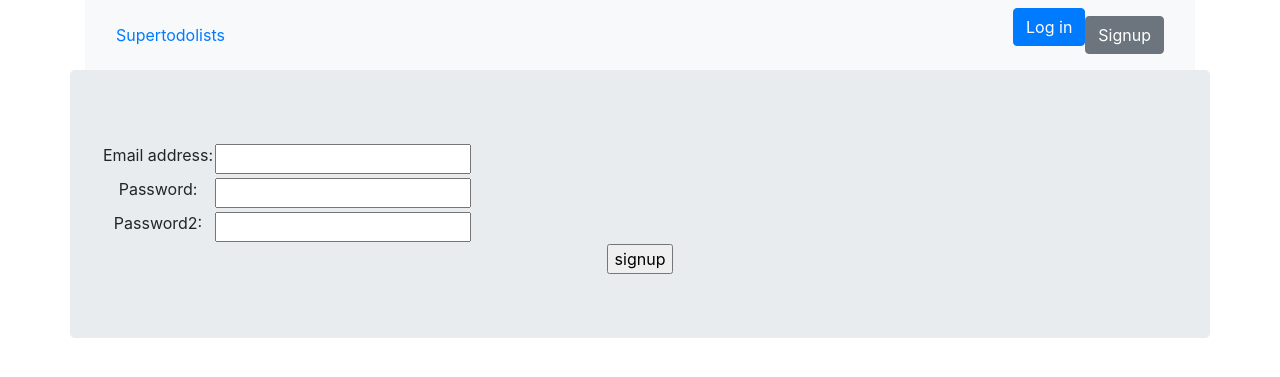
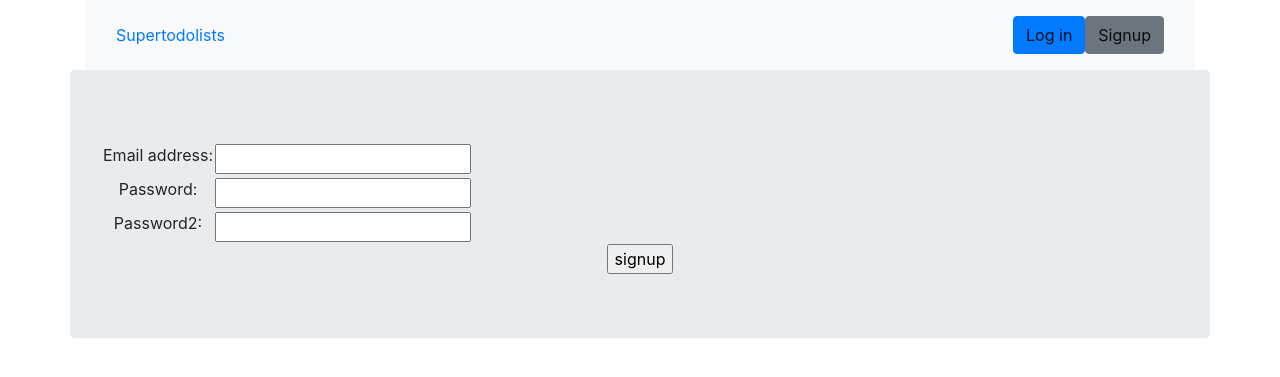
Before and after one commit to axdr3/supertodolists, a Django app: page /accounts/signup/ in a window 1280 px wide. Shown: the top 377 px of the page. Run offline with Django 3.2, Linux system fonts and the light colour scheme; some libraries are stand-ins or nearby versions.

Commit message:
Fix login signup buttons.

```diff
--- a/accounts/forms.py
+++ b/accounts/forms.py
@@ -13,7 +13,7 @@ ERR_WRONG_PASS_EMAIL = 'Email or password is incorrect.'
 
 class SignupForm(forms.models.ModelForm):
 
-	# password = forms.CharField(widget=forms.PasswordInput)
+	password = forms.CharField(widget=forms.PasswordInput)
 	password2 = forms.CharField(widget=forms.PasswordInput)
 
 	def clean(self):
@@ -33,7 +33,7 @@ class SignupForm(forms.models.ModelForm):
 			return cleaned_data
 
 	def save(self):
-		# saved = super(LoginForm, self).save()
+		# super().save()
 		# cleaned_data = self.clean()
 		# self.is_valid()
 		user = User.objects.create_user(
@@ -70,6 +70,8 @@ class LoginForm(forms.Form):
 			raise ValidationError({'email': ERR_WRONG_PASS_EMAIL})
 
 	def save(self):
+		# super(LoginForm, self).save()
+
 		email = self.cleaned_data.get('email')
 		user = User.objects.all().get(email=email)
 		return user
--- a/lists/templates/lists/base.html
+++ b/lists/templates/lists/base.html
@@ -14,17 +14,21 @@
 					<a class="form-inline" href="/">Supertodolists</a>
 					{% if user.email %}
 						<ul class="nav navbar-nav navbar-right">
-							<li><a href="{% url 'my_lists' user.email %}">My lists</a></li>
 							<li class="navbar-text">Logged in as {{ user.email }}</li>
-							<li><a href="{% url 'accounts:logout' %}">Log out</a></li>
+							<li class="navbar-text"><a href="{% url 'my_lists' user.email %}">My lists</a></li>
+							<li class="navbar-text"><a href="{% url 'accounts:logout' %}">Log out</a></li>
 						</ul>
 					{% else %}
 						<ul class="nav navbar-nav navbar-right">
-							<li>
-								<button class='btn btn-primary' href="{% url 'accounts:login' %}">Log in</button>
+							<li class="navbar-text">
+								<button class='btn btn-primary'>
+									<a href="{% url 'accounts:login' %}">Log in</a>
+								</button>
 							</li>
 							<li class="navbar-text">
-								<button class="btn btn-secondary" href="{% url 'accounts:signup' %}">Signup</button>
+								<button class="btn btn-secondary">
+									<a href="{% url 'accounts:signup' %}">Signup</a>
+								</button>
 							</li>
 						</ul>
 					{% endif %}
```
Also changed, not shown: accounts/tests/test_forms.py (+2 -1 lines).
